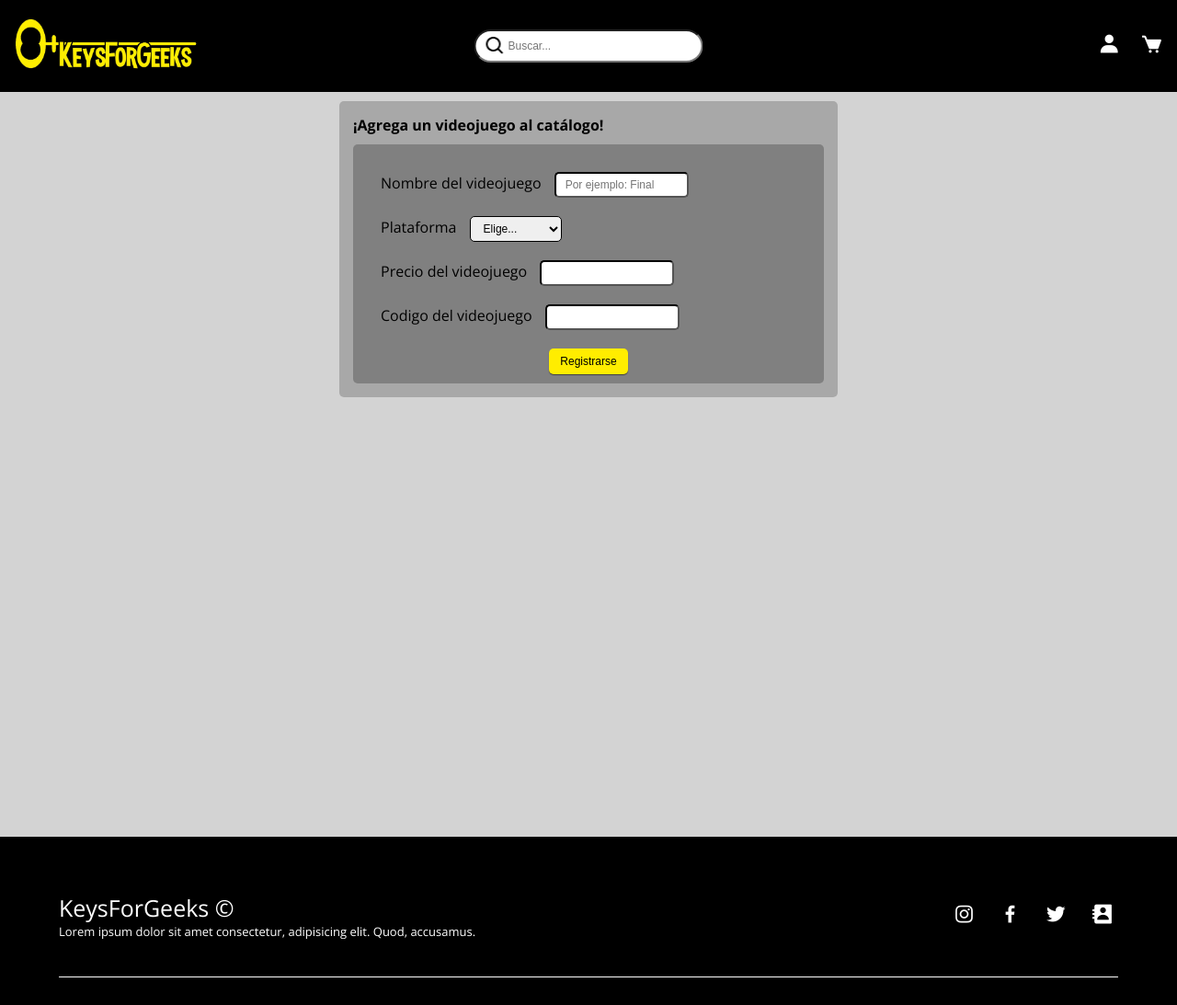
After one commit to KeylorCalderon/Keysforgeeks, a PHP site: page /agregarArticulo.php in a window 1280 px wide. The commit adds this page. Shown: the whole page at 92% size. Run offline with PHP 8.4, Linux system fonts and the light colour scheme.

Commit message:
Agregando estilos a la seccion agregarArticulos
Se implementan los estilos de la pagina al modulo para agregar un articulo

```diff
--- /dev/null
+++ b/agregarArticulo.php
@@ -0,0 +1,81 @@
+
+
+<?php
+  if (isset($_POST['nombre'])) {
+      include "includes/Conexion.php";
+      $conn=conectar();
+      $nombre = $_POST['nombre'];
+     $select = $_POST['select'];
+      $precio = $_POST['precio'];
+      $codigo = $_POST['codigo'];
+      $sql = "INSERT INTO Videojuego(nombre, codigo, plataformaID, precio, imagen,descripcion)
+      VALUES  ('$nombre', '$codigo','$select', '$precio' ,'img/MasterCard.png','Un plataformas en 3D homenaje a los viejos clásicos..');";
+        try {
+          mysqli_query($conn, $sql);
+          mysqli_close($conn);
+          header("Location: catalogo-productos-servicios.php");
+      } catch (Exception $e) {
+          echo 'Error al cargar datos: ',  $e->getMessage(), "\n";
+      }
+  }
+?>
+<!DOCTYPE html>
+<html>
+<head>
+  <?php
+        include "includes/Encabezado.php";
+  ?>
+  <!--link rel="stylesheet" href="https://stackpath.bootstrapcdn.com/bootstrap/4.3.1/css/bootstrap.min.css" integrity="sha384-ggOyR0iXCbMQv3Xipma34MD+dH/1fQ784/j6cY/iJTQUOhcWr7x9JvoRxT2MZw1T" crossorigin="anonymous"-->
+</head>
+<body class="bg-light">
+  <div class="wrapper">
+    <div class="carrito">
+        <div class="col-md-12 order-md-1">
+          <h4 class="mb-3"><b>¡Agrega un videojuego al catálogo!</b></h4>
+          <form class="cont-articulo" action="#" method = "post">
+              <div class="row">
+                <div class="col-md-12 mb-3"> <label for="nombre">Nombre del videojuego</label>
+                  <input type="text" class="form-control" id="nombre" placeholder="Por ejemplo: Final Fantasy X" name="nombre" required="">
+                </div>
+              </div>
+                <div class="row">
+                  <div class="col-md-12 mb-3"> <label for="plataforma">Plataforma</label>
+                    <select class="form-control" id="plataforma" required="" name = "select">
+                        <option value="">Elige...</option>
+                        <option value="1">Steam</option>
+                        <option value="2">Epic</option>
+                        <option value="3">Android</option>
+                        <option value="4">PlayStation 4</option>
+                        <option value="5">PlayStation 5</option>
+                        <option value="6">Xbox One</option>
+                        <option value="7">Xbox series</option>
+                        <option value="8">Nintendo Switch</option>
+                      </select>
+                  </div>
+              </div>
+            <div class="row">
+            <div>
+                <label for="precio">Precio del videojuego</label>
+                <input type="text" class="form-control" id="precio"  name="precio" required="">
+            </div>
+            </div>
+            <div class="row">
+            <div>
+                <label for="Codigo">Codigo del videojuego</label>
+                <input type="text" class="form-control" id="Codigo"  name="codigo" required="">
+            </div>
+            </div>
+            <div class="rowbtn">
+            <button type="submit" class="btn-carrito">Registrarse</button>
+            </div>
+          </form>
+        </div>
+    </div>
+  </div>
+  <?php
+        include "includes/PiePagina.php";
+  ?>
+  <!--script src="https://stackpath.bootstrapcdn.com/bootstrap/4.3.1/js/bootstrap.min.js" integrity="sha384-JjSmVgyd0p3pXB1rRibZUAYoIIy6OrQ6VrjIEaFf/nJGzIxFDsf4x0xIM+B07jRM" crossorigin="anonymous" ></script-->
+</body>
+
+</html>
--- a/estilos.css
+++ b/estilos.css
@@ -930,3 +930,32 @@ thead{
     background: grey;
     padding: 10px;
 }
+
+.cont-articulo{
+    margin-top: 10px;
+    border-radius: 5px;
+    background: grey;
+    padding: 10px;
+}
+
+.row{
+   margin: 20px;
+}
+
+.rowbtn{
+    display: flex;
+    align-items: center;
+    justify-content: center;
+    font-size: 10px;
+ }
+
+.form-control{
+    margin-left: 10px;
+    padding: 5px 32px 5px 10px;
+    outline: none;
+    font-size: 12px;
+    border-radius: 5px;
+    border-color: black;
+    color: #000;
+    width: 100px;
+}
--- a/facturacion.php
+++ b/facturacion.php
@@ -1,5 +1,5 @@
 <?php
-    $carritoID=$_GET['ID'];
+    $carritoID = $_GET['ID'];
     echo "<div>HOLA: $ID</div>";
 
     include "includes/Conexion.php";
```
